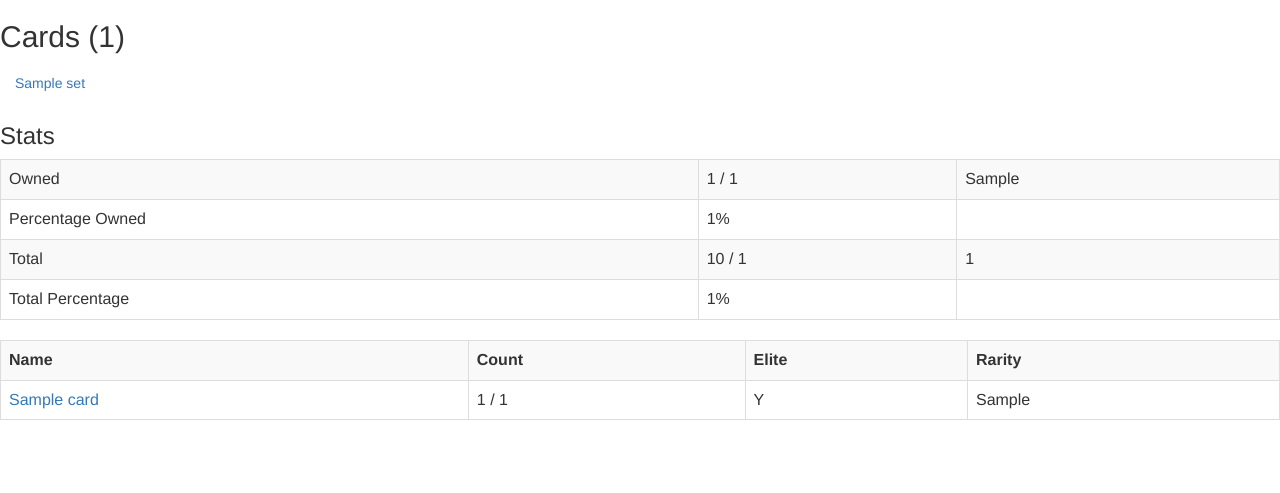
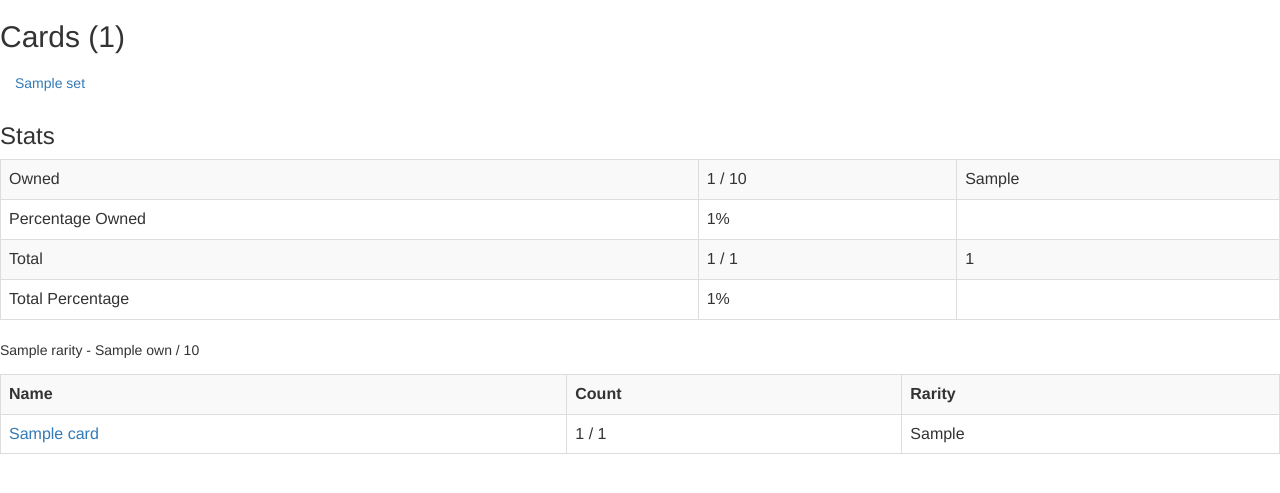
Before and after one commit to tlam/hearthstats, a Django app: template cards/templates/cards/card_list.html in a window 1280 px wide. Shown: the top 493 px of the page. Run offline with Django 3.2, Linux system fonts and the light colour scheme; tables that the repository leaves empty hold one stand-in row (values such as "Sample post"); the template is opened without the code that fills it: values that come from a table or form of the project are taken from there, most other values are stand-ins (such as "Sample title", 1, 10 or a date in 2020); some libraries are stand-ins or nearby versions.

Commit message:
Displaying stats per rarity

```diff
--- a/cards/models.py
+++ b/cards/models.py
@@ -1,3 +1,4 @@
+from collections import OrderedDict
 import json
 import pprint
 import os
@@ -37,12 +38,25 @@ class Card(models.Model):
         else:
             cards = Card.objects.all()
 
-        num_owned = 0
-        total = 0
+        rarity = [
+            ('Common', {'own': 0, 'total': 0}),
+            ('Rare', {'own': 0, 'total': 0}),
+            ('Epic', {'own': 0, 'total': 0}),
+            ('Legendary', {'own': 0, 'total': 0}),
+        ]
+        output = {
+            'total_owned': 0,
+            'rarity': OrderedDict(rarity),
+            'total': 0,
+        }
         for card in cards:
-            num_owned += card.count
-            total += card.max_count
-        return total, cards.count(), num_owned
+            output['rarity'][card.rarity]['own'] += card.count
+            output['rarity'][card.rarity]['total'] += card.max_count
+            output['total_owned'] += card.count
+            output['total'] += card.max_count
+
+        output['distinct_total'] = cards.count()
+        return output
 
     @property
     def max_count(self):
--- a/cards/templates/cards/card_list.html
+++ b/cards/templates/cards/card_list.html
@@ -13,7 +13,7 @@
   <table class="table table-bordered table-striped">
     <tr>
       <td>Owned</td>
-      <td>{{ owned.count }} / {{ total_cards }}</td>
+      <td>{{ owned.count }} / {{ distinct_total }}</td>
       <td>{{ owned_diff }}</td>
     </tr>
     <tr>
@@ -23,7 +23,7 @@
     </tr>
     <tr>
       <td>Total</td>
-      <td>{{ total }} / {{ max_count }}</td>
+      <td>{{ total_owned }} / {{ max_count }}</td>
       <td>{{ total_diff }}</td>
     </tr>
     <tr>
@@ -33,19 +33,25 @@
     </tr>
   </table>
 
+  <div class="row">
+    {% for rarity, stats in rarity.iteritems %}
+    <div class="col-md-3 {{ rarity|lower }}">
+      {{ rarity }} - {{ stats.own }} / {{ stats.total }}
+    </div>
+    {% endfor %}
+  </div>
+
 
   <table class="table table-bordered table-striped">
     <tr>
       <th>Name</th>
       <th>Count</th>
-      <th>Elite</th>
       <th>Rarity</th>
     </tr>
     {% for card in card_list %}
     <tr>
       <td><a href="{{ card.image_url }}">{{ card.name }}</a></td>
       <td>{{ card.count }} / {{ card.max_count }}</td>
-      <td>{% if card.elite %}Y{% endif %}</td>
       <td class="{{ card.rarity|lower }}">{{ card.rarity }}</td>
     </tr>
     {% endfor %}
--- a/hearthstats/static/css/hearthstats.css
+++ b/hearthstats/static/css/hearthstats.css
@@ -1,3 +1,7 @@
+.common {
+  color: #808080;
+}
+
 .epic {
   color: #C71585;
 }
@@ -9,3 +13,7 @@
 .rare {
   color: #0000FF;
 }
+
+div.row {
+  margin-bottom: 1em;
+}
```
Also changed, not shown: cards/views.py (+11 -7 lines).
